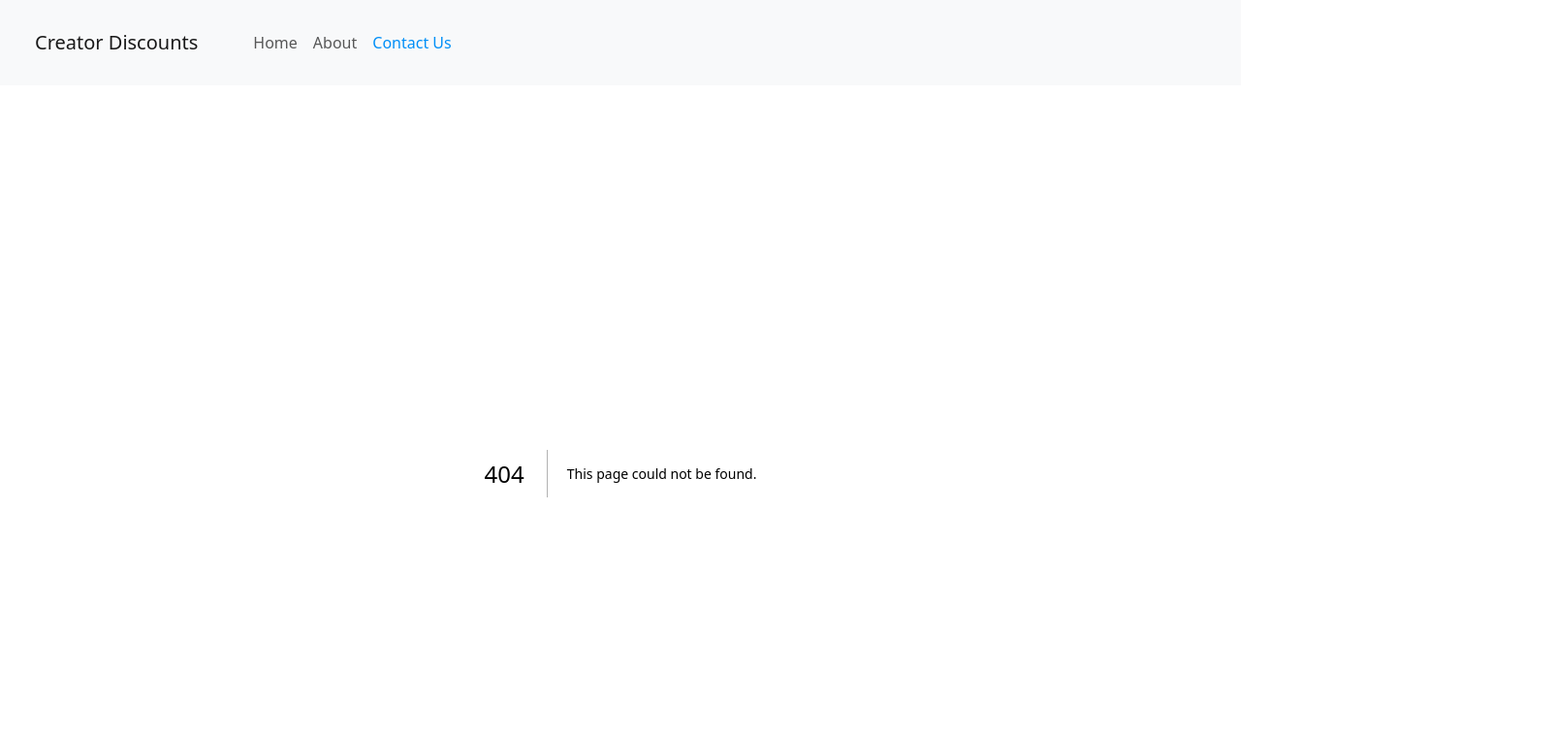
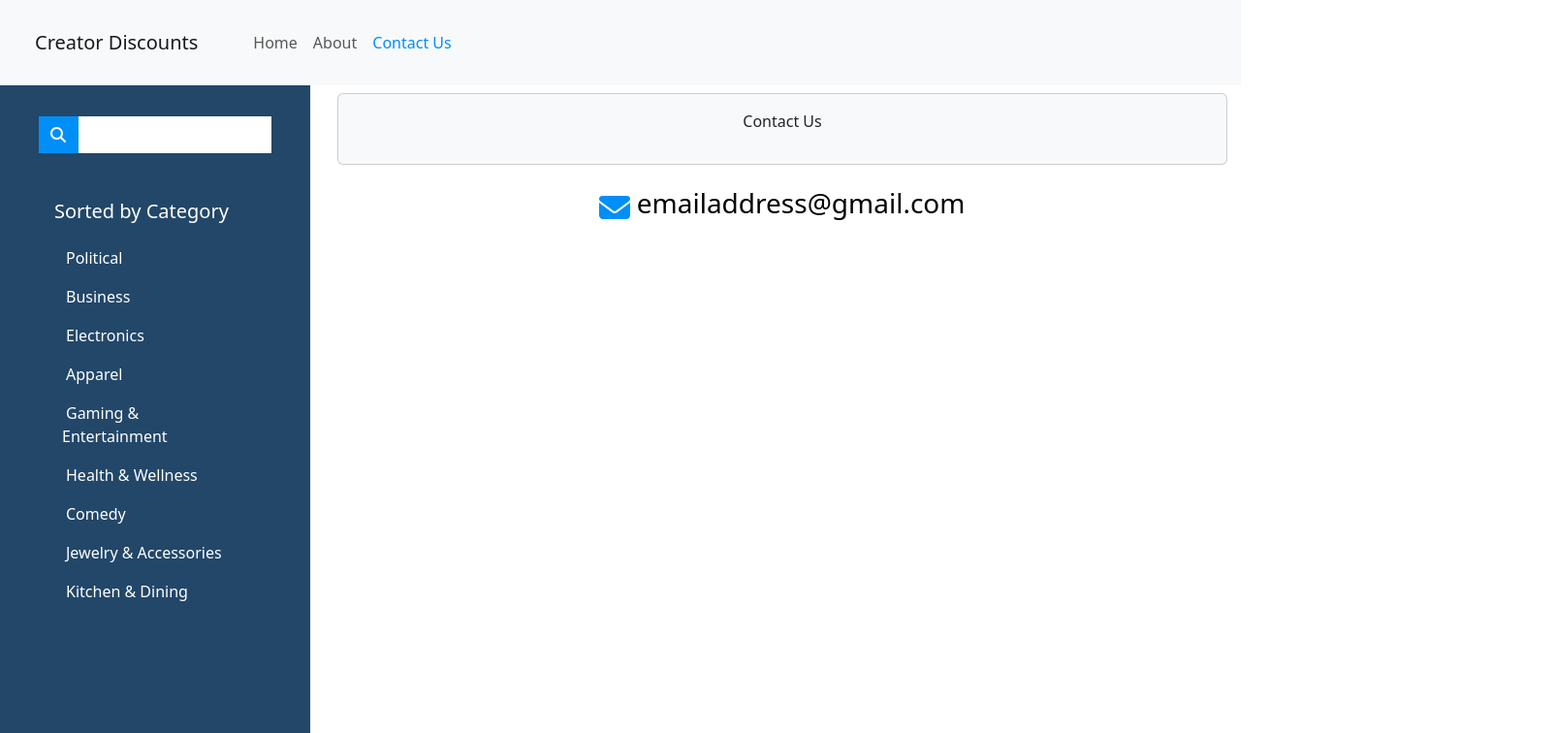
Before and after one commit to bbehling/nextjs_demo, a Next.js app: page /contact in a window 1280 px wide. Before the commit this address had no page. Shown: the top 756 px of the page at 97% size, 1604 px wide, since content can reach past the window. Built offline with nearby package versions, Linux system fonts and the light colour scheme.

Commit message:
Added Contact and About pages

```diff
--- a/pages/_app.tsx
+++ b/pages/_app.tsx
@@ -18,6 +18,4 @@ export default function MyApp({ Component, pageProps }: AppProps) {
       <Component {...pageProps} />
     </Layout>
   );
-
-  //return <Component {...pageProps} />;
 }
--- /dev/null
+++ b/pages/contact.tsx
@@ -0,0 +1,39 @@
+import { FontAwesomeIcon } from "@fortawesome/react-fontawesome";
+import { faEnvelope } from "@fortawesome/free-solid-svg-icons";
+import Filters from "../components/filters";
+import styles from "./contacts.module.css";
+
+export default function Contact() {
+  return (
+    <div className="container-fluid">
+      <div className={`row flex-nowrap ${styles.nowrap}`}>
+        <div className="mx-auto col-3 p-4 bg-dark d-none d-lg-block bg-dark">
+          <Filters />
+        </div>
+        <div className="row ms-1 py-2">
+          <div className="col col-lg-9">
+            <div className="card mb-3 bg-light">
+              <div className="card-body text-center align-items-center justify-content-center">
+                <p>Contact Us</p>
+              </div>
+            </div>
+            <div className="row">
+              <div className="col d-flex flex-row align-items-center justify-content-center">
+                <a
+                  type="button"
+                  className={`btn shadow-none btn-primary bg-white rounded-0 border-start-0 border ms-n5 ${styles.button} `}
+                  role="button"
+                  href="mailto:some@email.com"
+                  target="_blank"
+                >
+                  <FontAwesomeIcon className={styles.iconStyle} icon={faEnvelope} size="2xl" />
+                  <h3 className={`py-2 ${styles.text}`}> emailaddress@gmail.com</h3>
+                </a>
+              </div>
+            </div>
+          </div>
+        </div>
+      </div>
+    </div>
+  );
+}
--- /dev/null
+++ b/pages/contacts.module.css
@@ -0,0 +1,11 @@
+.button {
+  border-color: white !important;
+}
+
+.iconStyle {
+  color: #008ff7;
+}
+
+.text {
+  display: inline;
+}
```
Also changed, not shown: pages/about.tsx (added, +23 -0 lines).
